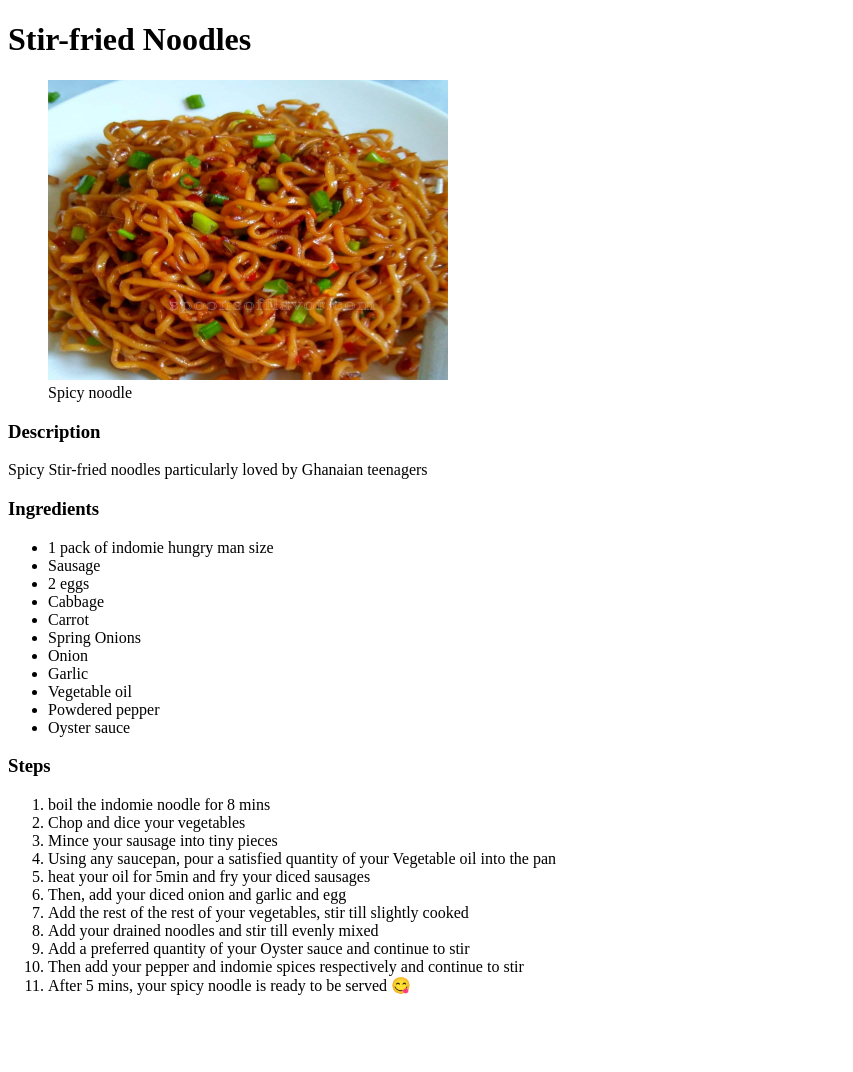
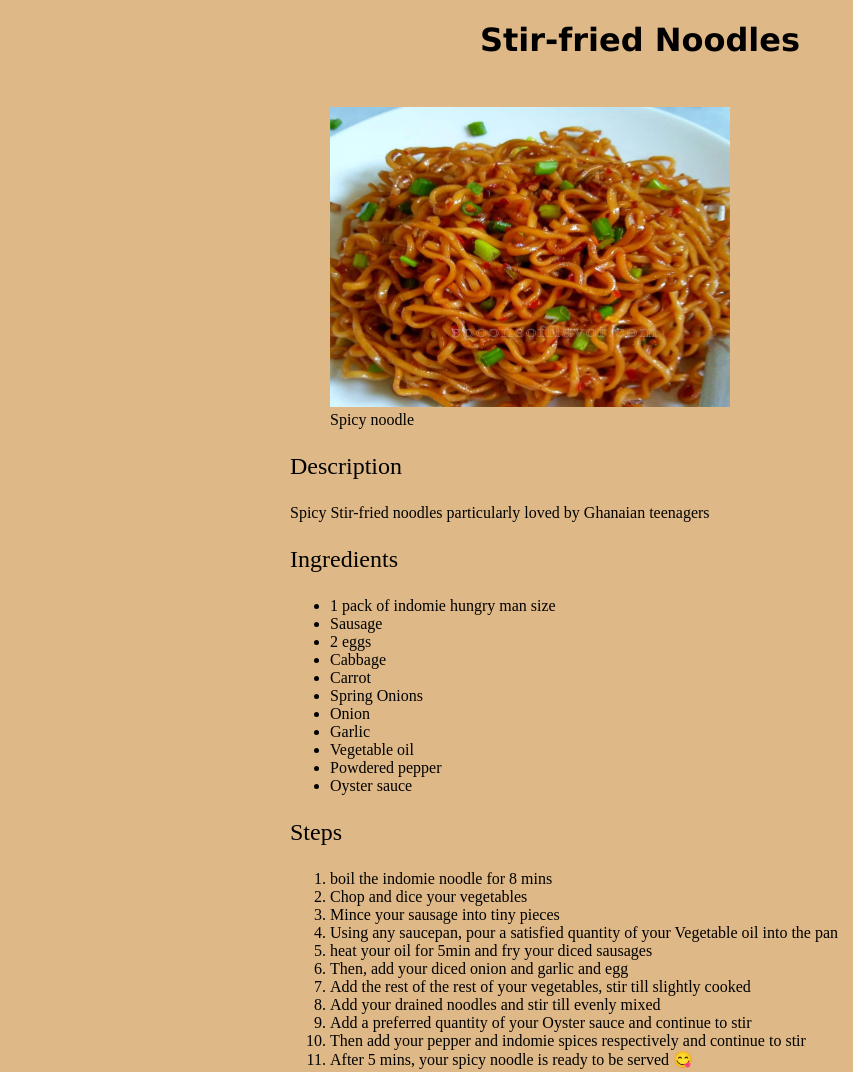
Before and after one commit to justineenyan/odin-recipes, a plain HTML site: page recipes/indomie.html in a window 1280 px wide. Shown: the whole page, without its empty margins (0-853 px from the left). Before the commit the page ends 1011 px from the top, so only its background shows below. Drawn offline with Linux system fonts and the light colour scheme.

Commit message:
Styling my recipes with basic css
Added additional css files to style various recipe files
Introduced index.css for styling the main page index.html
Used basic css

```diff
--- /dev/null
+++ b/index.css
@@ -0,0 +1,16 @@
+body{
+    background-image: linear-gradient(to right, rgb(224, 167, 177), black)
+}
+h1{
+    font-size: 22px;
+    text-align: center;
+    font-family: 'Gill Sans', 'Gill Sans MT', Calibri, 'Trebuchet MS', sans-serif;
+    color: rgb(196, 160, 160);
+}
+ul{
+    display: flex;
+    justify-content: space-between;
+}
+a:link{
+    text-decoration: none;
+}
--- /dev/null
+++ b/recipes/indomie.css
@@ -0,0 +1,16 @@
+body{
+    background-color: burlywood;
+}
+h1{
+    text-align: center;
+    font-family: 'Lucida Sans', 'Lucida Sans Regular', 'Lucida Grande', 'Lucida Sans Unicode', Geneva, Verdana, sans-serif;
+}
+.container{
+    margin: auto;
+    width: 700px;
+    padding: 10px;
+}
+h3{
+    font-size: x-large;
+    font-weight: 400;
+}
--- a/recipes/indomie.html
+++ b/recipes/indomie.html
@@ -3,9 +3,11 @@
     <head>
         <meta charset="UTF-8">
         <meta name="viewport" content="width=device-width, initial-scale=1.0">
+        <link rel="stylesheet" href="indomie.css">
     </head>
     <body>
         <h1>Stir-fried Noodles</h1>
+        <div class="container">
             <section>
                 <figure>
                     <img src="../Assets/noodle.jpg" alt="A noodle pic" width="400px" height="300px">
@@ -44,5 +46,6 @@
 
                 </ol>
             </section>
+        </div>
     </body>
 </html>
--- /dev/null
+++ b/recipes/jollof.css
@@ -0,0 +1,16 @@
+body{
+    background-color: darkolivegreen;
+    font-family: 'Lucida Sans', 'Lucida Sans Regular', 'Lucida Grande', 'Lucida Sans Unicode', Geneva, Verdana, sans-serif;
+}
+h1{
+    text-align: center;
+}
+.container{
+    margin: auto;
+    width: 700px;
+    padding: 20px;
+}
+h3{
+    font-size: x-large;
+    font-weight: 300;
+}
--- /dev/null
+++ b/recipes/soup.css
@@ -0,0 +1,15 @@
+body{
+    background-color: rgb(80, 43, 43);
+}
+h1{
+    text-align: center;
+}
+.container{
+    margin: auto;
+    padding: 10px;
+    width: 700px;
+}
+h3{
+    font-size: x-large;
+    font-weight: 300;
+}
```
Also changed, not shown: index.html (+1 -0 lines), recipes/jollof.html (+3 -0 lines), recipes/soup.html (+3 -0 lines), 1 other file. Lines whose indentation alone changed are shown as unchanged.
